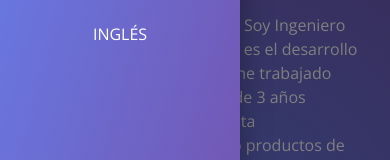
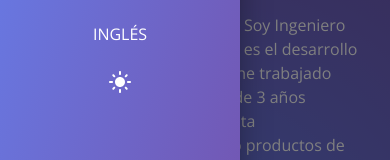
Before and after one commit to RamiroFraysse/portfolio, a Next.js app: page / in a window 390 px wide. Both pictures are taken after a click on the button 24 px from the left and 28 px from the top of the page. Shown: the part 247-407 px from the top of the page. Built offline with nearby package versions, Linux system fonts and the light colour scheme.

Commit message:
fix scrolling in responsive

```diff
--- a/app/components/Navbar.tsx
+++ b/app/components/Navbar.tsx
@@ -25,6 +25,7 @@ import {
 } from "@mui/icons-material";
 import {useLanguage} from "../store/language";
 import Link from "next/link";
+import {Link as Scroll} from "react-scroll";
 
 interface Props {
     window?: () => Window;
@@ -115,10 +116,13 @@ export default function Navbar(props: Props) {
         console.log({key});
         const targetSection = document.getElementById(key);
         console.log({targetSection});
-        if (targetSection !== null)
+        if (targetSection !== null) {
+            console.log("entra aca");
             targetSection.scrollIntoView({
                 behavior: "smooth",
             });
+            console.log("esto no funciona");
+        }
     };
 
     const handleDrawerToggle = () => {
@@ -141,20 +145,23 @@ export default function Navbar(props: Props) {
             <Divider />
             <List sx={{display: "flex", flexDirection: "column"}}>
                 {navItems.map(item => (
-                    <ListItem key={item.key} disablePadding>
-                        <ListItemButton
-                            sx={{textAlign: "center"}}
-                            onClick={() => {
-                                console.log("click");
-                                handleClickNavItem(item.key);
-                            }}
+                    <Scroll
+                        to={item.key}
+                        duration={400}
+                        smooth={true}
+                        offset={-100}
                     >
+                        <ListItem disablePadding>
+                            <ListItemButton sx={{textAlign: "center"}}>
                                 <ListItemText
-                                primary={item?.text ? item.text[language] : ""}
+                                    primary={
+                                        item?.text ? item.text[language] : ""
+                                    }
                                     sx={{color: "#fff"}}
                                 />
                             </ListItemButton>
                         </ListItem>
+                    </Scroll>
                 ))}
                 {navItemsActions.map(action => (
                     <ListItem key={action.key} disablePadding>
@@ -182,9 +189,18 @@ export default function Navbar(props: Props) {
                             ) : (
                                 <ListItemText
                                     primary={
-                                        action?.text
-                                            ? action.text[language]
-                                            : ""
+                                        action.key === "themeAction" &&
+                                        action.icon ? (
+                                            theme === "dark" ? (
+                                                <action.icon.dark />
+                                            ) : (
+                                                <action.icon.light />
+                                            )
+                                        ) : (
+                                            (action?.text &&
+                                                action?.text[language]) ||
+                                            ""
+                                        )
                                     }
                                     sx={{color: "#fff"}}
                                 />
--- a/app/components/main/index.tsx
+++ b/app/components/main/index.tsx
@@ -27,7 +27,9 @@ function Main() {
                 variant="h5"
                 color={theme === "dark" ? "#fffff" : "#00000"}
                 id="Education"
-                sx={{paddingLeft: {xs: "32px", sm: "32px", md: "0px"}}}
+                sx={{
+                    paddingLeft: {xs: "32px", sm: "32px", md: "0px"},
+                }}
             >
                 {language === "sp" ? "Educación" : "Education"}
             </Typography>
--- a/package.json
+++ b/package.json
@@ -26,6 +26,7 @@
         "next": "13.2.4",
         "react": "18.2.0",
         "react-dom": "18.2.0",
+        "react-scroll": "^1.8.9",
         "typescript": "5.0.3",
         "zustand": "^4.3.7"
     },
```
Also changed, not shown: 1 other file (tests, documents, lock files or other folders). Lines whose indentation alone changed are shown as unchanged.
